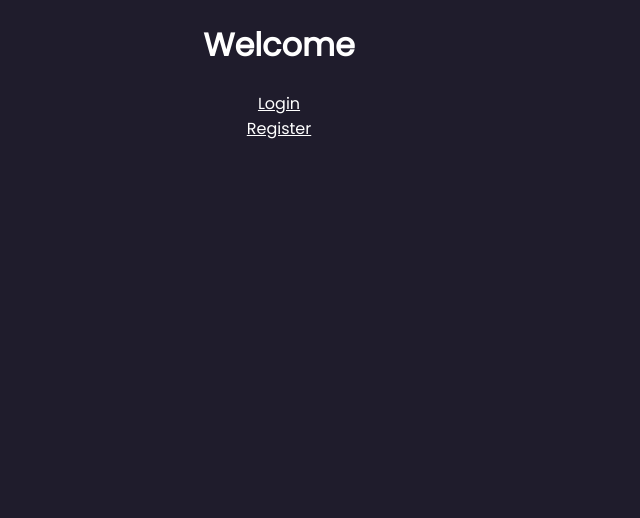
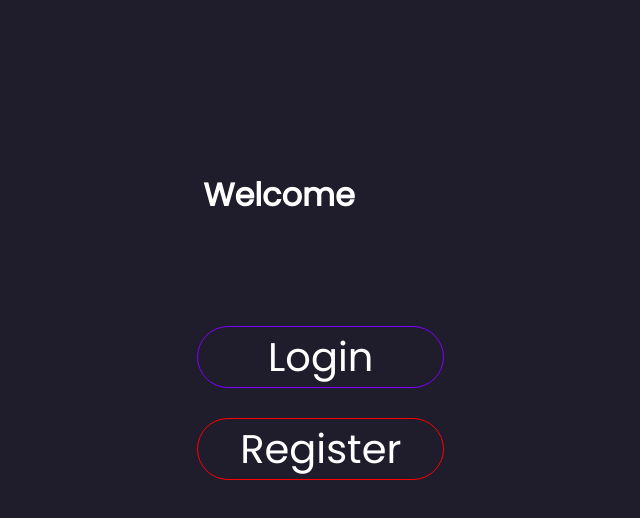
Before and after one commit to tylergeorges/socialmedia-fullstack, a React (Create React App) app: page / in a window 1280 px wide. Shown: the top 518 px of the page, without its empty margins (361-1001 px from the left). Built offline with nearby package versions, Linux system fonts and the light colour scheme.

Commit message:
welcomebuttonsupdated

```diff
--- a/src/App.css
+++ b/src/App.css
@@ -72,6 +72,127 @@ body{
   justify-content: center;
   border-radius: 5px;
 } */
+.welcomePage{
+  min-height: 100vh;
+  position: relative;
+  text-align: center;
+  display: flex;
+  align-items: center;
+  justify-items: center;
+  justify-content: center;
+}
+.weltxtcon{
+  border-radius: 20px;
+  position: relative;
+  bottom: 50;
+  display: flex;
+  text-align: center;
+  flex-wrap: wrap;
+  align-items: center;
+  width: 500px;
+  justify-content: center;
+  height: 500px;
+}
+.welcomelinks{
+    position: absolute;
+    display: flex;
+    flex-wrap: wrap;
+    flex-direction: column;
+    align-items: center;
+    justify-content: center;
+    justify-items: center;
+}
+/* .formHeaderCon{
+  position: absolute;
+  display: flex;
+  width: 100%;
+  margin-bottom: 50%;
+} */
+#accountheader{
+  position: absolute;
+  display: flex;
+  align-items: center;
+  justify-content: center;
+  top: 0;
+  text-align: center;
+  right: 0;
+  left: 0;
+}
+#tologin{
+  color: white;
+  border: none;
+  border: 1px solid var(---button-color);
+  background-color: var(--main-bg-color);
+  width: 150%;
+  font-size: 40px;
+  border-radius: 50px;
+  margin-top: 5px;
+  display: flex;
+  align-items: center;
+  justify-content: center;
+  transition: 300ms ease;
+  z-index: 1;
+}
+#toregister{
+  color: white;
+  border: none;
+  border: 1px solid red;
+  width: 150%;
+  font-size: 40px;
+  border-radius: 50px;
+  margin-top: 5px;
+  display: flex;
+  align-items: center;
+  justify-content: center;
+  transition: 300ms ease;
+}
+.arrow-down-login {
+  position: absolute;
+  width: 0;
+  height: 0;
+  border-left: 20px solid transparent;
+  border-right: 20px solid transparent;
+  margin-right: 80%;
+  margin-top: 50%;
+  border-top: 20px solid var(---button-color);
+  opacity: 0%;
+  transition: 0.1s ease-in;
+  transform: translateY(-20px);
+}
+.arrow-down-register {
+  position: absolute;
+  width: 0;
+  height: 0;
+  border-left: 20px solid transparent;
+  border-right: 20px solid transparent;
+  margin-left: 80%;
+  margin-top: 50%;
+  border-top: 20px solid red;
+  opacity: 0%;
+  transition: 0.1s ease-in;
+  transform: translateY(-20px);
+}
+#toregister:hover{
+  background-color: red;
+}
+#tologin:hover{
+  background-color: var(---button-color);
+  /* border-left: 0 solid var(---button-color); */
+  /* border-top-left-radius: 0%; */
+}
+#tologin:hover .arrow-down-login{
+  visibility: visible;
+  opacity: 100%;
+  transition: 300ms ease;
+  transform: translateY(0px);
+}
+#toregister:hover .arrow-down-register{
+  visibility: visible;
+  opacity: 100%;
+  transition: 300ms ease;
+  transform: translateY(0px);
+}
+
 .deletepost:hover{
   background-color: #1A1920;
   background:rgba(255, 0, 0, 0.2);
@@ -459,10 +580,7 @@ outline: none;
   border-radius: 20px;
   transition: 0.3s ease;
 }
-.welcomePage{
-  text-align: center;
 
-}
 .hidebtn{
   display: none;
 }
--- a/src/pages/Welcome.js
+++ b/src/pages/Welcome.js
@@ -1,15 +1,26 @@
-import { Link } from "react-router-dom"
+import { Link, NavLink } from "react-router-dom"
 import Register from "./Register"
 
 const Welcome = (props) =>{
-
     return(
         <div className="welcomePage">
-            <h1 >Welcome</h1>
+        <div className="weltxtcon">
 
-            <Link to="login" id="loginlink">Login</Link>
+            <div className="formheadercon">
+                <h1 id="accountheader">Welcome</h1>
+            </div>
+
+            <nav className="welcomelinks">
+
+            <NavLink to="login" id="tologin">Login
+            <div className="arrow-down-login"/>
+            </NavLink>
             <br />
-            <Link to="register" id="reglink">Register</Link>
+            <NavLink to="register" id="toregister">Register
+            <div className="arrow-down-register"/>
+            </NavLink>
+            </nav>
+        </div>
         </div>
     )
 }
```
